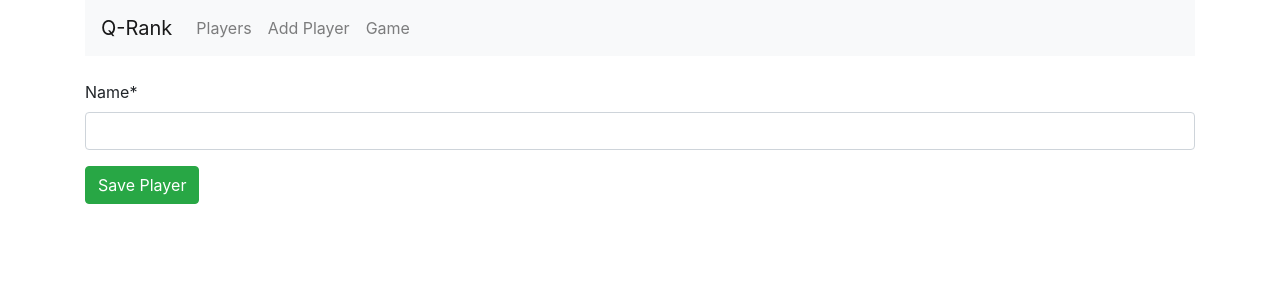
After one commit to bengosney/qrank, a Django app: page /create/ in a window 1280 px wide. The commit adds this page. Shown: the top 300 px of the page. Run offline with Django 3.2, Linux system fonts and the light colour scheme; tables that the repository leaves empty hold one stand-in row (values such as "Sample post"); some libraries are stand-ins or nearby versions.

Commit message:
Add some "interface"

```diff
--- a/qorridorrank/settings.py
+++ b/qorridorrank/settings.py
@@ -36,6 +36,7 @@ INSTALLED_APPS = [
     'django.contrib.messages',
     'django.contrib.staticfiles',
     'django_extensions',
+    'crispy_forms',
     'qrank',
     'sortedm2m',
 ]
@@ -117,3 +118,5 @@ USE_TZ = True
 # https://docs.djangoproject.com/en/3.0/howto/static-files/
 
 STATIC_URL = '/static/'
+
+CRISPY_TEMPLATE_PACK = 'bootstrap4'
--- a/qrank/models.py
+++ b/qrank/models.py
@@ -8,7 +8,7 @@ from sortedm2m.fields import SortedManyToManyField
 
 
 class Player(models.Model):
-    name = models.CharField(max_length=255)
+    name = models.CharField(max_length=255, unique=True)
     rating = models.IntegerField(default=25)
 
     created_at = models.DateTimeField(auto_now_add=True, editable=False)
--- /dev/null
+++ b/qrank/templates/qrank/player_form.html
@@ -0,0 +1,10 @@
+{% extends 'base.html' %}
+{% load crispy_forms_tags %}
+
+{% block body %}
+  <form method="post">
+    {% csrf_token %}
+    {{ form|crispy }}
+    <button type="submit" class="btn btn-success">Save Player</button>
+  </form>
+{% endblock %}
--- a/qrank/urls.py
+++ b/qrank/urls.py
@@ -1,7 +1,9 @@
 from django.urls import path
 
-from .views import PlayerListView
+from .views import PlayerListView, PlayerCreateView, GameCreateView
 
 urlpatterns = [
     path('', PlayerListView.as_view(), name='player_list'),
+    path('create/', PlayerCreateView.as_view(), name='player_create'),
+    path('add-game/', GameCreateView.as_view(), name='game_create'),
 ]
--- a/qrank/views.py
+++ b/qrank/views.py
@@ -1,9 +1,25 @@
 from django.shortcuts import render
 from django.views.generic.detail import DetailView
 from django.views.generic.list import ListView
+from django.views.generic import CreateView
+from django.urls import reverse
 
-from .models import Player
+
+from .models import Player, Game
 
 
 class PlayerListView(ListView):
     model = Player
+
+
+class PlayerCreateView(CreateView):
+    model = Player
+    fields = ('name',)
+
+    def get_success_url(self):
+        return reverse('player_list')
+
+
+class GameCreateView(CreateView):
+    model = Game
+    fields = ('players',)
--- a/templates/base.html
+++ b/templates/base.html
@@ -17,8 +17,31 @@
 </head>
 <body>
 <div class="container">
-    {% block body %}
-    {% endblock %}
+    <nav class="navbar navbar-expand-lg navbar-light bg-light">
+        <a class="navbar-brand" href="/">Q-Rank</a>
+        <button class="navbar-toggler" type="button" data-toggle="collapse" data-target="#navbarSupportedContent"
+                aria-controls="navbarSupportedContent" aria-expanded="false" aria-label="Toggle navigation">
+            <span class="navbar-toggler-icon"></span>
+        </button>
+
+        <div class="collapse navbar-collapse" id="navbarSupportedContent">
+            <ul class="navbar-nav mr-auto">
+                <li class="nav-item">
+                    <a class="nav-link" href="{% url 'player_list' %}">Players</a>
+                </li>
+                <li class="nav-item">
+                    <a class="nav-link" href="{% url 'player_create' %}">Add Player</a>
+                </li>
+                <li class="nav-item">
+                    <a class="nav-link" href="{% url 'game_create' %}">Game</a>
+                </li>
+            </ul>
+        </div>
+    </nav>
+    <div class="mt-4">
+        {% block body %}
+        {% endblock %}
+    </div>
 </div>
 </body>
 </html>
```
Also changed, not shown: qrank/templates/qrank/game_form.html (added, +10 -0 lines), qrank/migrations/0012_auto_20200206_2120.py (added).
